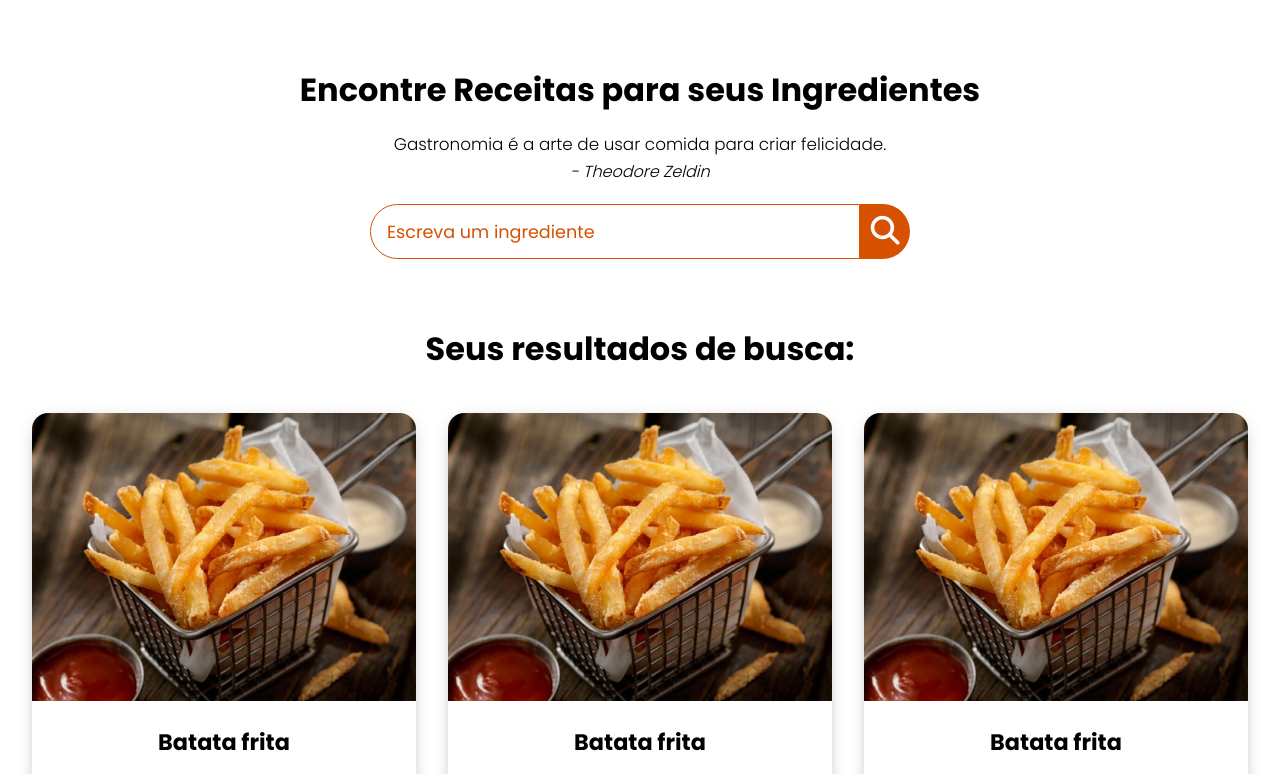
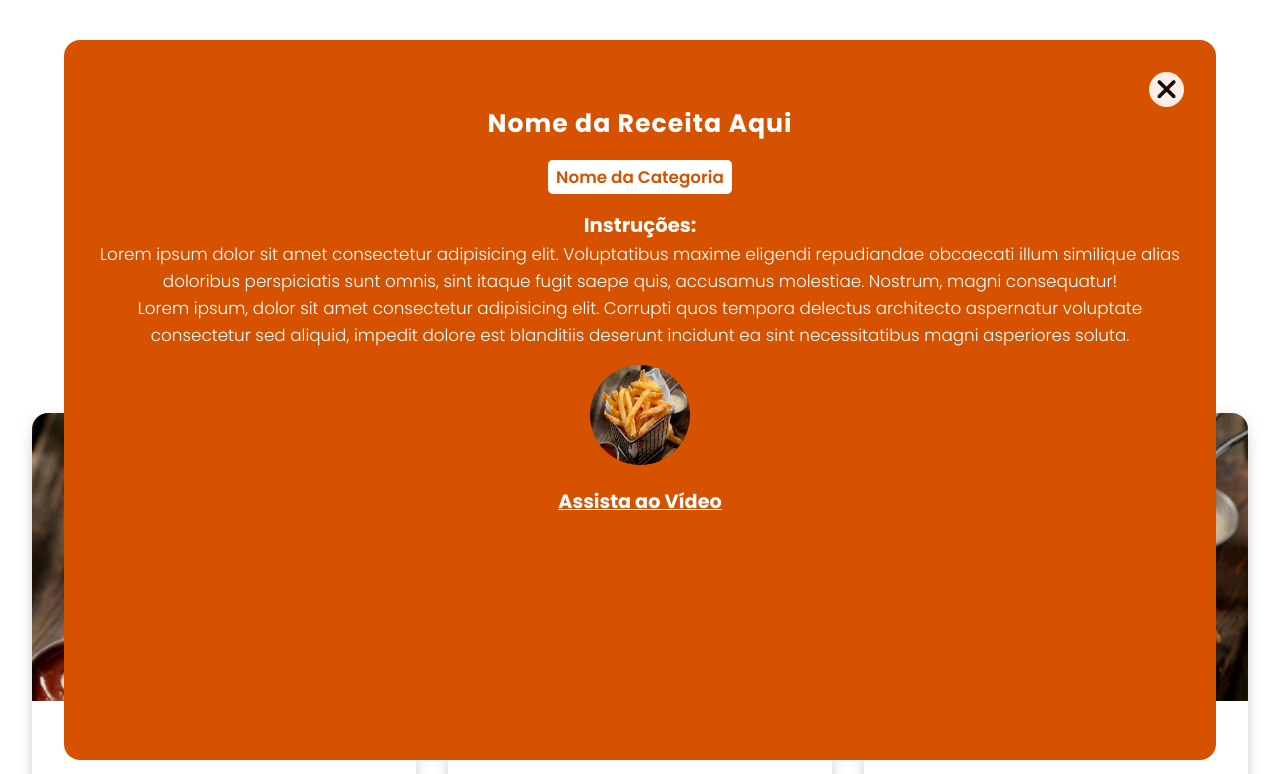
Before and after one commit to mclaraoliveira/receitas, a plain HTML site: page index.html in a window 1280 px wide. Shown: the top 774 px of the page. Drawn offline with Linux system fonts and the light colour scheme.

Commit message:
Acrescentei novos detalhes e CSS das receitas

```diff
--- a/index.html
+++ b/index.html
@@ -77,7 +77,20 @@
                 </button>
 
             <div class="meal-details-content">
-
+                <h2 class="recipe-title">
+                    Nome da Receita Aqui</h2>
+                <p class="recipe-category">Nome da Categoria</p>
+                <div class="recipe-instruction">
+                    <h3>Instruções:</h3>
+                    <p>Lorem ipsum dolor sit amet consectetur adipisicing elit. Voluptatibus maxime eligendi repudiandae obcaecati illum similique alias doloribus perspiciatis sunt omnis, sint itaque fugit saepe quis, accusamus molestiae. Nostrum, magni consequatur!</p>
+                    <p>Lorem ipsum, dolor sit amet consectetur adipisicing elit. Corrupti quos tempora delectus architecto aspernatur voluptate consectetur sed aliquid, impedit dolore est blanditiis deserunt incidunt ea sint necessitatibus magni asperiores soluta.</p>
+                </div>
+                <div class="recipe-meal-img">
+                    <img src="food.jpeg" alt="">
+                </div>
+                <div class="recipe-link">
+                    <a href="#" target="_blank">Assista ao Vídeo</a>
+                </div>
             </div>
             </div>
         </div>
--- a/style.css
+++ b/style.css
@@ -142,6 +142,95 @@
     background: var(--tenne-tawny-dark);
   }
 
+  .meal-details {
+    position: fixed;
+    top: 50%;
+    left: 50%;
+    transform: translate(-50%,-50%);
+    color: #fff;
+    background: var(--tenne-tawny);
+    border-radius: 1rem;
+    width: 90%;
+    height: 90%;
+    overflow-y: scroll;
+    display: ;
+    padding: 2rem 0;
+  }
+
+  .meal-details::-webkit-scrollbar {
+    width: 10px;
+  }
+
+  .meal-details::-webkit-scrollbar-thumb {
+    background: #f0f0f0;
+    border-radius: 2rem;
+  }
+
+  .showRecipe {
+    display: block;
+  }
+
+  .meal-details-content {
+    margin: 2rem;
+  }
+
+  .recipe-close-btn{
+    position: absolute;
+    right: 2rem;
+    top: 2rem;
+    font-size: 1.8rem;
+    background: #fff;
+    border: none;
+    width: 35px;
+    height: 35px;
+    border-radius: 50%;
+    display: flex;
+    align-items: center;
+    justify-content: center;
+    opacity: 0.9;
+  }
+
+  .recipe-title {
+    letter-spacing: 1px;
+    padding-bottom: 1rem;
+  }
+
+  .recipe-category {
+    background: #fff;
+    font-weight: 600;
+    color: var(--tenne-tawny);
+    display: inline-block;
+    padding: 0.2rem 0.5rem;
+    border-radius: 0.3rem;
+  }
+
+  .recipe-instruction{
+    padding: 1rem 0;
+  }
+
+  .recipe-meal-img img {
+    width: 100px;
+    height: 100px;
+    border-radius: 50%;
+    margin: 0 auto;
+    display: block;
+  }
+
+  .recipe-link{
+    margin: 1.4rem 0;
+  }
+
+  .recipe-link a {
+    color: #fff;
+    font-size: 1.2rem;
+    font-weight: 700;
+    transition: all 0.4s linear;
+  }
+
+  .recipe-link a:hover {
+    opacity: 0.8;
+  }
+
   @media screen and (min-width: 600px) {
     .meal-search-box {
         width: 540px;
```
